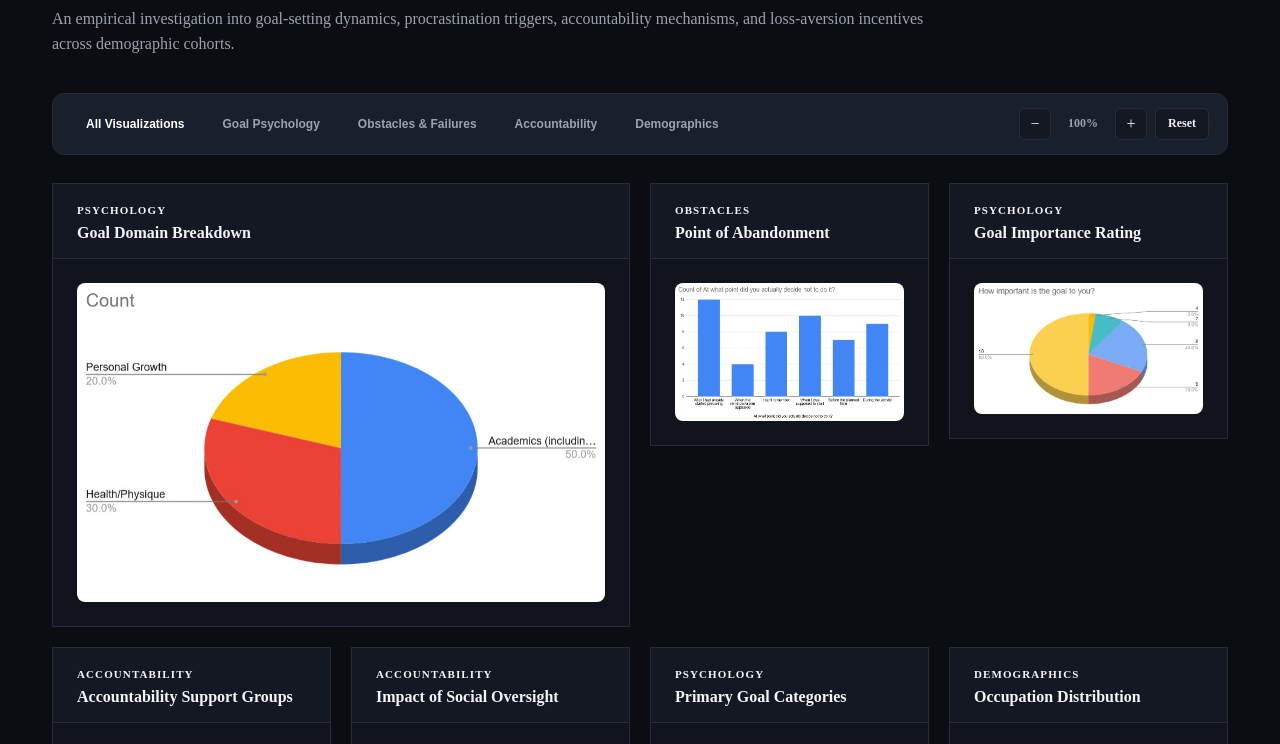
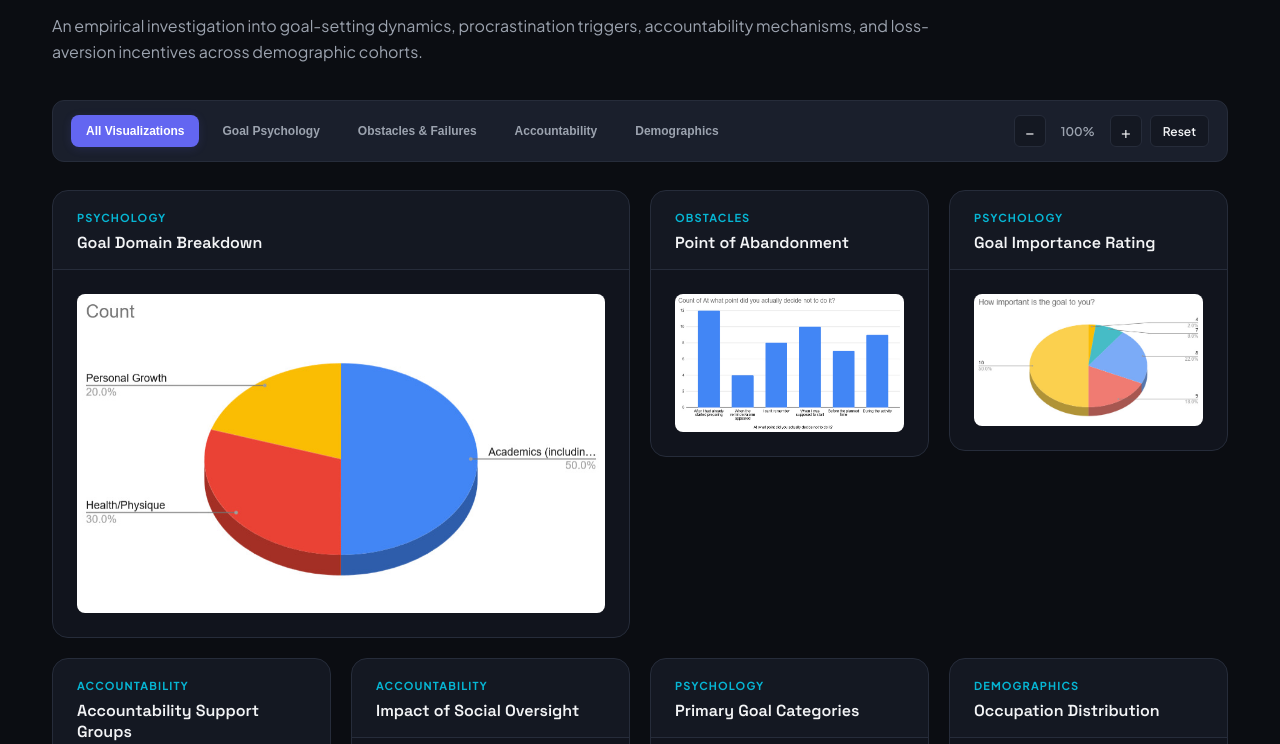
Before and after one commit to charolette-xiome/Ken.ThePrime.dashboard, a plain HTML site: page index.html in a window 1280 px wide. Shown: the part 460-1204 px from the top of the page. Drawn offline with Linux system fonts and the light colour scheme.

Commit message:
Update style.css

````diff
--- a/style.css
+++ b/style.css
@@ -5,41 +5,6 @@
 /* =========================================================
    RESET
    ========================================================= */
-
-* {
-    margin: 0;
-    padding: 0;
-    box-sizing: border-box;
-}
-
-:root {
-    --bg-main: #0b0d12;
-    --surface-card: #141822;
-    --surface-card-hover: #1c2230;
-    --surface-control: #1a1f2c;
-
-    --text-primary: #f3f4f6;
-    --text-secondary: #9ca3af;
-    --text-muted: #6b7280;
-
-    --border-color: #262c3a;
-    To make the `.chart-card` container wrap **exactly** to the size of the title and image without any extra empty space or stretching, you need to change a few things:
-
-1. Add `align-items: start;` to your `.bento-grid` so grid items stop stretching to match the tallest card in a row.
-2. Remove `height: 100%;` from `.chart-card` and replace it with `height: fit-content;`.
-3. Remove `flex: 1;` and `min-height: 260px;` from `.chart-image-wrapper` so it stops forcing extra vertical space.
-
-Here is the fully rewritten, corrected CSS:
-
-```css
-/* =========================================================
-   KEN CASE COMPETITION DASHBOARD
-   ========================================================= */
-
-/* =========================================================
-   RESET
-   ========================================================= */
-
 * {
     margin: 0;
     padding: 0;
@@ -73,7 +38,6 @@
 /* =========================================================
    BODY
    ========================================================= */
-
 body {
     font-family: var(--font-body);
     background-color: var(--bg-main);
@@ -86,7 +50,6 @@
 /* =========================================================
    DASHBOARD
    ========================================================= */
-
 .dashboard {
     width: min(1600px, 95%);
     margin: 0 auto;
@@ -96,7 +59,6 @@
 /* =========================================================
    HEADER
    ========================================================= */
-
 .dashboard-header {
     display: flex;
     justify-content: space-between;
@@ -150,7 +112,6 @@
 /* =========================================================
    HEADER STATS
    ========================================================= */
-
 .header-right {
     display: flex;
     gap: 14px;
@@ -195,7 +156,6 @@
 /* =========================================================
    INTRO
    ========================================================= */
-
 .intro-section {
     max-width: 900px;
     padding: 48px 0 36px;
@@ -230,7 +190,6 @@
 /* =========================================================
    CONTROLS
    ========================================================= */
-
 .dashboard-controls {
     display: flex;
     justify-content: space-between;
@@ -319,13 +278,12 @@
 /* =========================================================
    BENTO GRID & SPANS
    ========================================================= */
-
 .bento-grid {
     display: grid;
     grid-template-columns: repeat(4, 1fr);
     gap: 20px;
-    align-items: start; /* Prevents grid items from stretching to the tallest item in the row */
-    transform-origin: top center;
+    align-items: start;
+    transform-origin: top left; /* Changed from top center to prevent overflow issues when zoomed */
     transition: transform 0.3s cubic-bezier(0.2, 0, 0, 1);
 }
 
@@ -342,9 +300,8 @@
 }
 
 /* =========================================================
-   CHART CARDS (FIXED SECTION)
+   CHART CARDS
    ========================================================= */
-
 .chart-card {
     background: var(--surface-card);
     border: 1px solid var(--border-color);
@@ -354,7 +311,7 @@
     overflow: hidden;
     cursor: pointer;
     transition: transform 0.2s ease, border-color 0.2s ease, box-shadow 0.2s ease;
-    height: fit-content; /* Hugs the content tightly instead of stretching */
+    height: fit-content;
 }
 
 .chart-card:hover {
@@ -396,12 +353,11 @@
     align-items: center;
     justify-content: center;
     background: rgba(0, 0, 0, 0.15);
-    /* Removed flex: 1 and min-height so it wraps exactly around the image height */
 }
 
 .chart-image {
     width: 100%;
-    height: auto; /* Ensures image maintains aspect ratio naturally */
+    height: auto;
     max-height: 320px;
     object-fit: contain;
     border-radius: 8px;
@@ -416,7 +372,6 @@
 /* =========================================================
    FOOTER
    ========================================================= */
-
 .dashboard-footer {
     display: flex;
     justify-content: space-between;
@@ -432,7 +387,6 @@
 /* =========================================================
    LIGHTBOX
    ========================================================= */
-
 .lightbox {
     position: fixed;
     top: 0;
@@ -491,7 +445,6 @@
 /* =========================================================
    RESPONSIVE QUERIES
    ========================================================= */
-
 @media (max-width: 1200px) {
     .bento-grid {
         grid-template-columns: repeat(3, 1fr);
````
